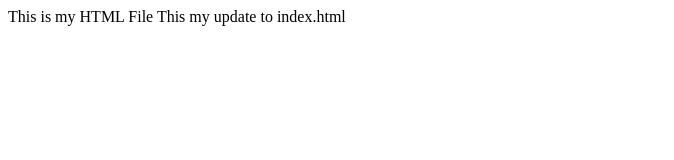
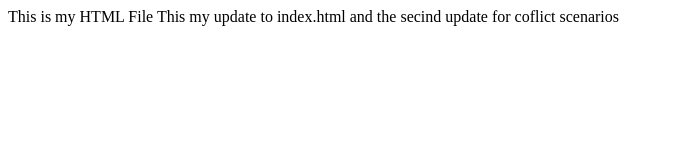
Before and after one commit to emailtoapandey/test, a plain HTML site: page index.html in a window 1280 px wide. Shown: the whole page, without its empty margins (0-674 px from the left). Drawn offline with Linux system fonts and the light colour scheme.

Commit message:
this is to tets a coflict scenarios

```diff
--- a/index.html
+++ b/index.html
@@ -1,4 +1,4 @@
 <html>
 <head> This is my HTML File</head>
-<body> This my update to index.html</body>
+<body> This my update to index.html and the secind update for coflict scenarios</body>
 </html>
```
